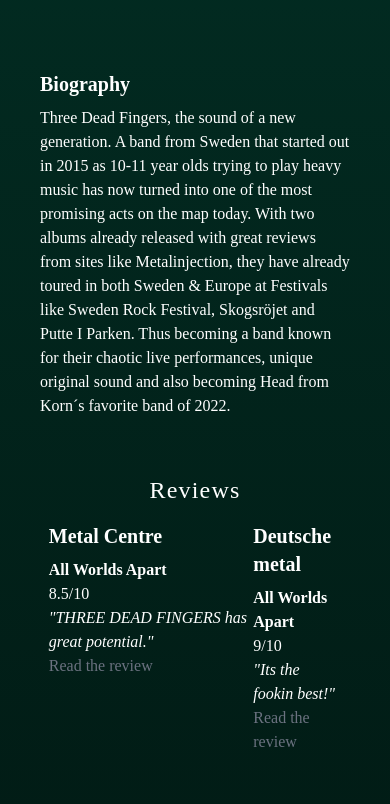
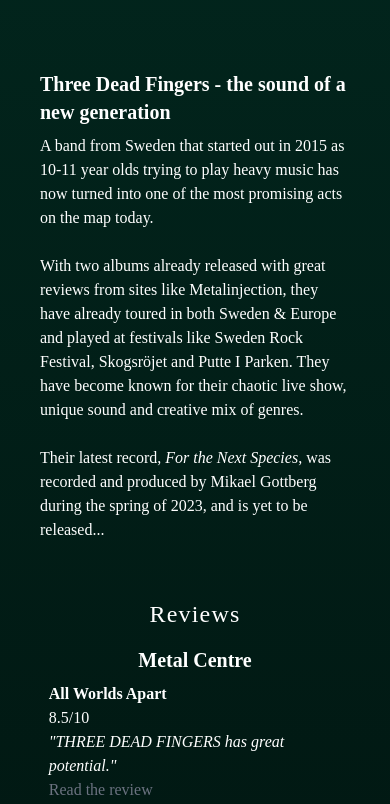
Before and after one commit to gusjak251/three-dead-fingers, a Nuxt app: page / in a window 390 px wide. Shown: the part 756-1560 px from the top of the page. Built offline with nearby package versions, Linux system fonts and the light colour scheme; a web font is replaced by a local one.

Commit message:
Add loading screen

```diff
--- a/components/Bio.vue
+++ b/components/Bio.vue
@@ -3,15 +3,18 @@
     <div id="main" class="flex flex-col md:flex-row justify-around w-full mx-auto">
         <img src="/images/band-photo.JPG" class="p-10 w-full md:w-1/2 band-photo object-cover object-center" />
         <div class="p-10 mt-0 md:mt-8 w-full md:w-1/2 text-left mx-auto md:mx-0">
-            <Title class="mb-2">Biography</Title>
+            <Title class="mb-2">Three Dead Fingers - the sound of a new generation</Title>
             <p class="text-white">
-                Three Dead Fingers, the sound of a new generation. A band from Sweden that started out in 2015 as 10-11 year
+                A band from Sweden that started out in 2015 as 10-11 year
                 olds trying to play heavy music has now turned into one of the most promising acts on the map today.
-
+                <br><br>
                 With two albums already released with great reviews from sites like Metalinjection, they have already toured
-                in both Sweden & Europe at Festivals like Sweden Rock Festival, Skogsröjet and Putte I Parken. Thus becoming
-                a band known for their chaotic live performances, unique original sound and also becoming Head from Korn´s
-                favorite band of 2022.
+                in both Sweden & Europe and played at festivals like Sweden Rock Festival, Skogsröjet and Putte I Parken.
+                They have become known for their chaotic live show, unique sound and creative mix of
+                genres.
+                <br><br>
+                Their latest record, <i>For the Next Species</i>, was recorded and produced by Mikael Gottberg during
+                the spring of 2023, and is yet to be released...
 
 
             </p>
--- a/components/Review.vue
+++ b/components/Review.vue
@@ -1,6 +1,6 @@
 <template>
     <div class="text-white">
-        <h3 class="text-xl font-bold mb-2">{{ author }}</h3>
+        <h3 class="text-xl font-bold mb-2 text-center md:text-left">{{ author }}</h3>
         <p class="font-bold">{{ record }}</p>
         <p>{{ rating }}</p>
         <p class="italic">{{ quote }}</p>
--- a/components/Reviews.vue
+++ b/components/Reviews.vue
@@ -1,5 +1,5 @@
 <template>
-    <div class="flex flex-row justify-evenly w-3/4 mx-auto">
+    <div class="flex flex-col gap-4 md:gap-0 md:flex-row justify-evenly w-3/4 mx-auto">
         <div v-for="review in reviews" :key="review.url">
             <Review :author="review.author" :record="review.record" :rating="review.rating" :quote="review.quote"
                 :url="review.url" />
--- a/pages/contact.vue
+++ b/pages/contact.vue
@@ -1,5 +1,11 @@
 <template>
-    <div class="bg-gradient-to-b from-emerald-950 from-20%  to-black to-100% min-h-screen pb-12">
+    <div class="bg-gradient-to-b from-emerald-950 from-5%  to-black to-100% min-h-screen pb-12">
+        <Transition>
+            <div class="fixed flex justify-center items-center w-full h-full z-50 bg-black pointer-events-none"
+                v-if="isLoading" v-cloak>
+                <img class="h-1/2 animate-pulse" src="images/tdf-ape.png" />
+            </div>
+        </Transition>
         <Navbar />
         <Header />
         <PageTitle>Contact information</PageTitle>
@@ -60,7 +66,8 @@ export default {
                     'role': 'Drummer'
                 }
             ],
-            showSnack: false
+            showSnack: false,
+            isLoading: true
         }
     },
     methods: {
@@ -68,6 +75,9 @@ export default {
             navigator.clipboard.writeText(email);
             if (!this.showSnack) this.showSnack = true;
         }
+    },
+    mounted() {
+        this.isLoading = false;
     }
 }
 </script>
--- a/pages/index.vue
+++ b/pages/index.vue
@@ -1,10 +1,11 @@
 <template>
-  <div class="bg-gradient-to-b from-emerald-950 from-20%  to-black to-100% min-h-screen pb-12">
-    <!-- <Transition>
-      <div class="fixed flex justify-center items-center w-full h-full z-50 bg-black" v-if="isLoading" v-cloak>
+  <div class="bg-gradient-to-b from-emerald-950 from-5%  to-black to-100% min-h-screen pb-12">
+    <Transition>
+      <div class="fixed flex justify-center items-center w-full h-full z-50 bg-black pointer-events-none" v-if="isLoading"
+        v-cloak>
         <img class="h-1/2 animate-pulse" src="images/tdf-ape.png" />
       </div>
-    </Transition> -->
+    </Transition>
     <Navbar />
     <Header />
     <Bio class="mb-4" />
@@ -52,7 +53,7 @@ export default {
   mounted() {
     setTimeout(() => {
       this.isLoading = false;
-    }, 0);
+    }, 50);
   }
 }
 </script>
@@ -66,7 +67,7 @@ export default {
 
 .v-enter-active,
 .v-leave-active {
-  transition: opacity 1s ease;
+  transition: opacity .5s ease;
 }
 
 .v-enter-from,
--- a/pages/music.vue
+++ b/pages/music.vue
@@ -1,17 +1,43 @@
 <template>
-    <div class="bg-gradient-to-b from-emerald-950 from-20%  to-black to-100% min-h-screen pb-12">
+    <div class="bg-gradient-to-b from-emerald-950 from-5%  to-black to-100% min-h-screen pb-12">
+        <Transition>
+            <div class="fixed flex justify-center items-center w-full h-full z-50 bg-black pointer-events-none"
+                v-if="isLoading" v-cloak>
+                <img class="h-1/2 animate-pulse" src="images/tdf-ape.png" />
+            </div>
+        </Transition>
         <Navbar />
         <Header />
         <PageTitle>Music</PageTitle>
         <SectionTitle class="text-center">Upcoming releases</SectionTitle>
         <Songs />
         <SectionTitle class="text-center">Previous releases</SectionTitle>
+        <div class="space-y-5">
+            <iframe style="border-radius:12px" class="mx-auto w-3/4 md:w-1/2"
+                src="https://open.spotify.com/embed/album/2VNrduNdOJKoELeQF3LHgX?utm_source=generator&theme=0" height="352"
+                frameBorder="0" allowfullscreen=""
+                allow="autoplay; clipboard-write; encrypted-media; fullscreen; picture-in-picture" loading="lazy">
+            </iframe>
+            <iframe style="border-radius:12px" class="mx-auto w-3/4 md:w-1/2"
+                src="https://open.spotify.com/embed/album/3RYm1taDUhk9eNtYCczGEX?utm_source=generator&theme=0" height="352"
+                frameBorder="0" allowfullscreen=""
+                allow="autoplay; clipboard-write; encrypted-media; fullscreen; picture-in-picture" loading="lazy">
+            </iframe>
+        </div>
     </div>
 </template>
 
 <script>
 export default {
-    name: 'MusicPage'
+    name: 'MusicPage',
+    data() {
+        return {
+            isLoading: true
+        }
+    },
+    mounted() {
+        this.isLoading = false;
+    }
 }
 </script>
 
--- a/pages/photos.vue
+++ b/pages/photos.vue
@@ -1,5 +1,11 @@
 <template>
-  <div class="bg-gradient-to-b from-emerald-950 from-20%  to-black to-100% min-h-screen pb-12">
+  <div class="bg-gradient-to-b from-emerald-950 from-5%  to-black to-100% min-h-screen pb-12">
+    <Transition>
+      <div class="fixed flex justify-center items-center w-full h-full z-50 bg-black pointer-events-none" v-if="isLoading"
+        v-cloak>
+        <img class="h-1/2 animate-pulse" src="images/tdf-ape.png" />
+      </div>
+    </Transition>
     <Navbar />
     <Header />
     <PageTitle>Photos</PageTitle>
@@ -9,6 +15,14 @@
 
 <script>
 export default {
-  name: 'PhotosPage'
+  name: 'PhotosPage',
+  data() {
+    return {
+      isLoading: true
+    }
+  },
+  mounted() {
+    this.isLoading = false;
+  }
 }
 </script>
--- a/pages/reviews.vue
+++ b/pages/reviews.vue
@@ -1,5 +1,11 @@
 <template>
-    <div class="bg-gradient-to-b from-emerald-950 from-20%  to-black to-100% min-h-screen pb-12">
+    <div class="bg-gradient-to-b from-emerald-950 from-5%  to-black to-100% min-h-screen pb-12">
+        <Transition>
+            <div class="fixed flex justify-center items-center w-full h-full z-50 bg-black pointer-events-none"
+                v-if="isLoading" v-cloak>
+                <img class="h-1/2 animate-pulse" src="images/tdf-ape.png" />
+            </div>
+        </Transition>
         <Navbar />
         <Header />
         <PageTitle>Reviews</PageTitle>
@@ -9,6 +15,14 @@
 
 <script>
 export default {
-    name: 'ReviewsPage'
+    name: 'ReviewsPage',
+    data() {
+        return {
+            isLoading: true
+        }
+    },
+    mounted() {
+        this.isLoading = false;
+    }
 }
 </script>
```
